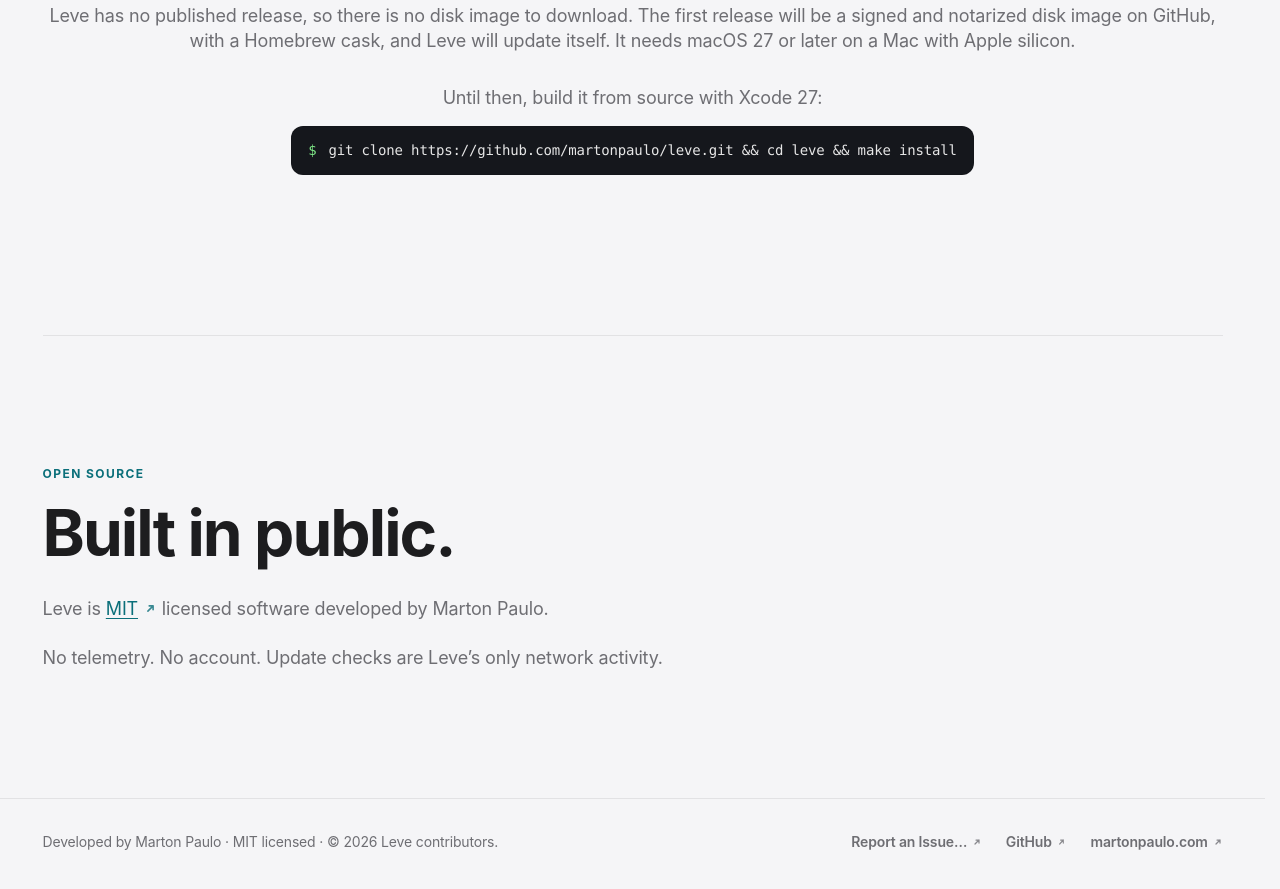
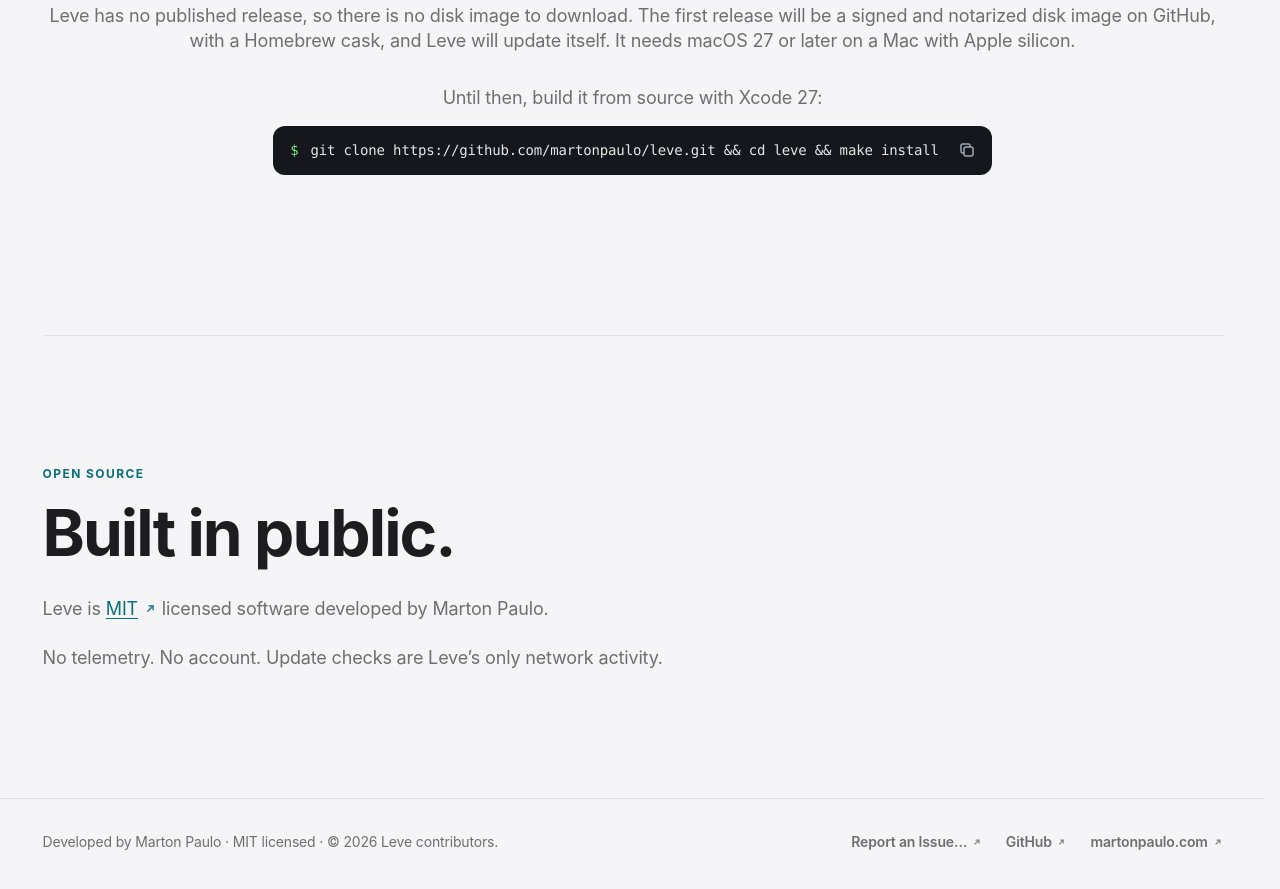
Before and after one commit to martonpaulo/leve, a plain HTML site: page site/index.html in a window 1280 px wide. Shown: the part 3154-4043 px from the top of the page. Drawn offline with Linux system fonts and the light colour scheme.

Commit message:
fix: give the build command its copy icon and status, so a click copies it (#28)
main.js reads the command's aria-live span; without it the copy threw, and no icon or Copied showed.

Co-Authored-By: Claude Opus 5.5 <noreply@anthropic.com>

```diff
--- a/site/index.html
+++ b/site/index.html
@@ -149,7 +149,7 @@
       <h2 id="get-title">There is no download yet.</h2>
       <p>Leve has no published release, so there is no disk image to download. The first release will be a signed and notarized disk image on GitHub, with a Homebrew cask, and Leve will update itself. It needs macOS 27 or later on a Mac with Apple silicon.</p>
       <p class="command-label">Until then, build it from source with Xcode 27:</p>
-      <p class="command" data-copy><span class="command-prompt" aria-hidden="true">$</span><code>git clone https://github.com/martonpaulo/leve.git &amp;&amp; cd leve &amp;&amp; make install</code></p>
+      <p class="command" data-copy><span class="command-prompt" aria-hidden="true">$</span><code>git clone https://github.com/martonpaulo/leve.git &amp;&amp; cd leve &amp;&amp; make install</code><span class="command-action" aria-hidden="true"><span class="command-icon"></span><span class="command-done">Copied!</span></span><span class="visually-hidden" aria-live="polite"></span></p>
     </section>
 
     <section class="section reveal open-source" aria-labelledby="prose-title">
```
Also changed, not shown: site-source/fragments/get.html (+1 -1 lines), site/.site-library.json.
